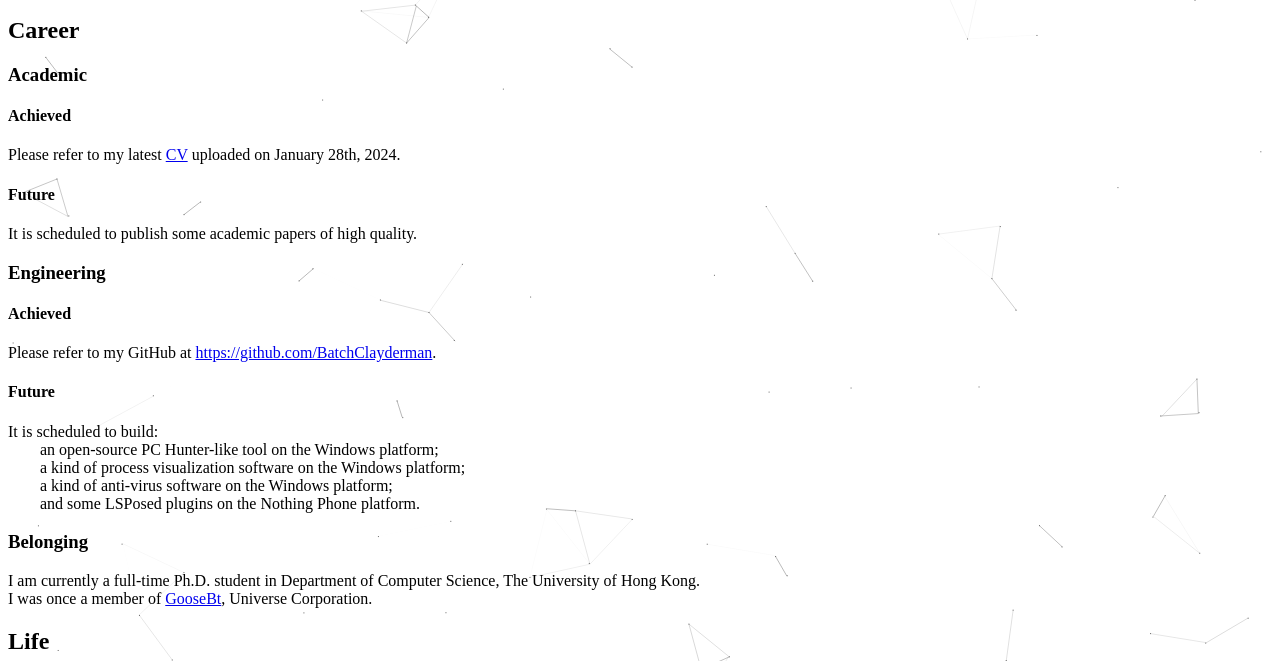
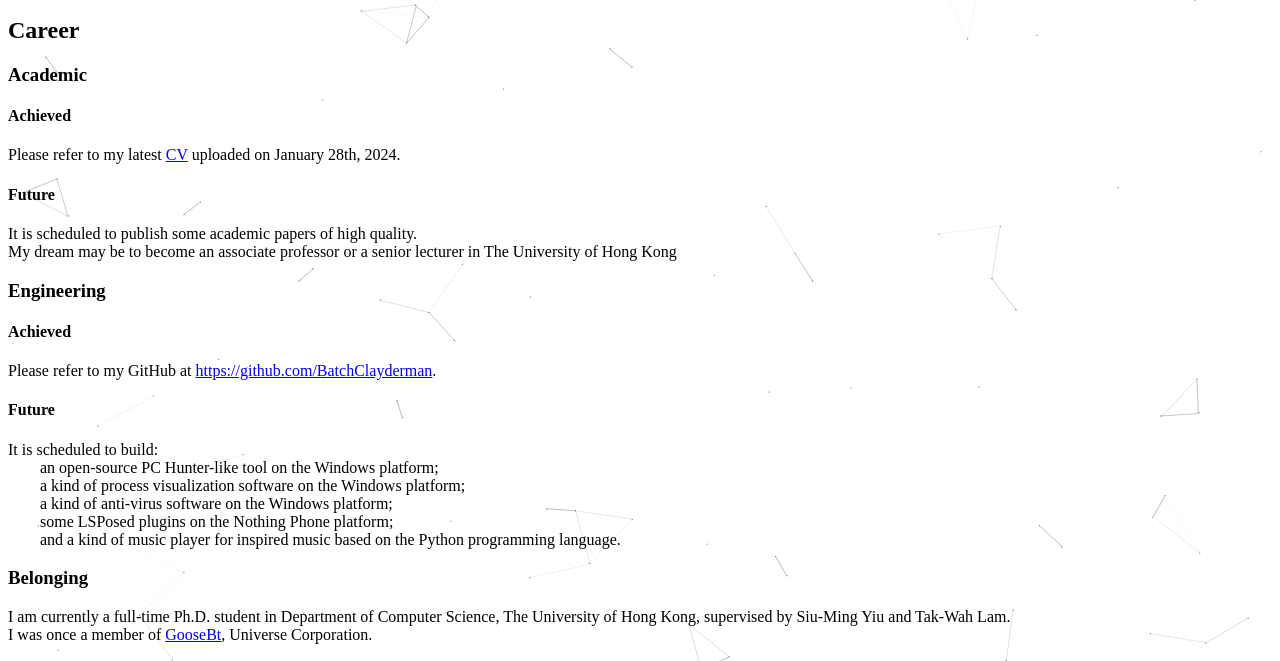
Before and after one commit to yueryang/yueryang.github.io, a plain HTML site: page index.html in a window 1280 px wide. Shown: the part 63-724 px from the top of the page. Drawn offline with Linux system fonts and the light colour scheme.

Commit message:
Add files via upload

```diff
--- a/index.html
+++ b/index.html
@@ -12,7 +12,8 @@
 			<h4>Achieved</h4>
 			Please refer to my latest <a href="CV.pdf" target="_blank">CV</a>  uploaded on January 28th, 2024.
 			<h4>Future</h4>
-			It is scheduled to publish some academic papers of high quality.
+			It is scheduled to publish some academic papers of high quality. <br />
+			My dream may be to become an associate professor or a senior lecturer in The University of Hong Kong
 			<h3>Engineering</h3>
 			<h4>Achieved</h4>
 			Please refer to my GitHub at <a href="https://github.com/BatchClayderman" target="_blank">https://github.com/BatchClayderman</a>.
@@ -21,9 +22,10 @@
 			&emsp;&emsp;an open-source PC Hunter-like tool on the Windows platform;<br />
 			&emsp;&emsp;a kind of process visualization software on the Windows platform; <br />
 			&emsp;&emsp;a kind of anti-virus software on the Windows platform; <br />
-			&emsp;&emsp;and some LSPosed plugins on the Nothing Phone platform.
+			&emsp;&emsp;some LSPosed plugins on the Nothing Phone platform; <br />
+			&emsp;&emsp;and a kind of music player for inspired music based on the Python programming language. <br />
 			<h3>Belonging</h3>
-			I am currently a full-time Ph.D. student in Department of Computer Science, The University of Hong Kong. <br />
+			I am currently a full-time Ph.D. student in Department of Computer Science, The University of Hong Kong, supervised by Siu-Ming Yiu and Tak-Wah Lam. <br />
 			I was once a member of <a href="https://goosebt.com" target="_blank">GooseBt</a>, Universe Corporation.
 		</div>
 		<div>
```
